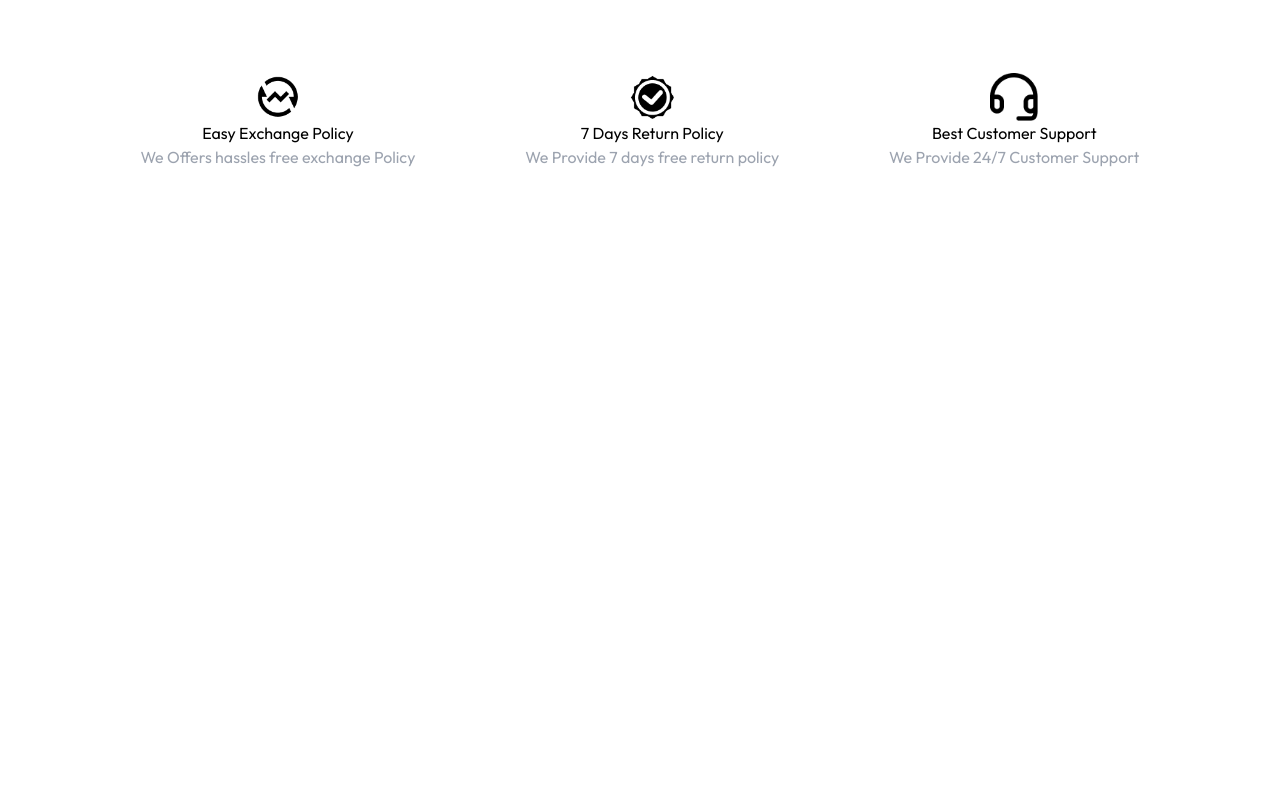
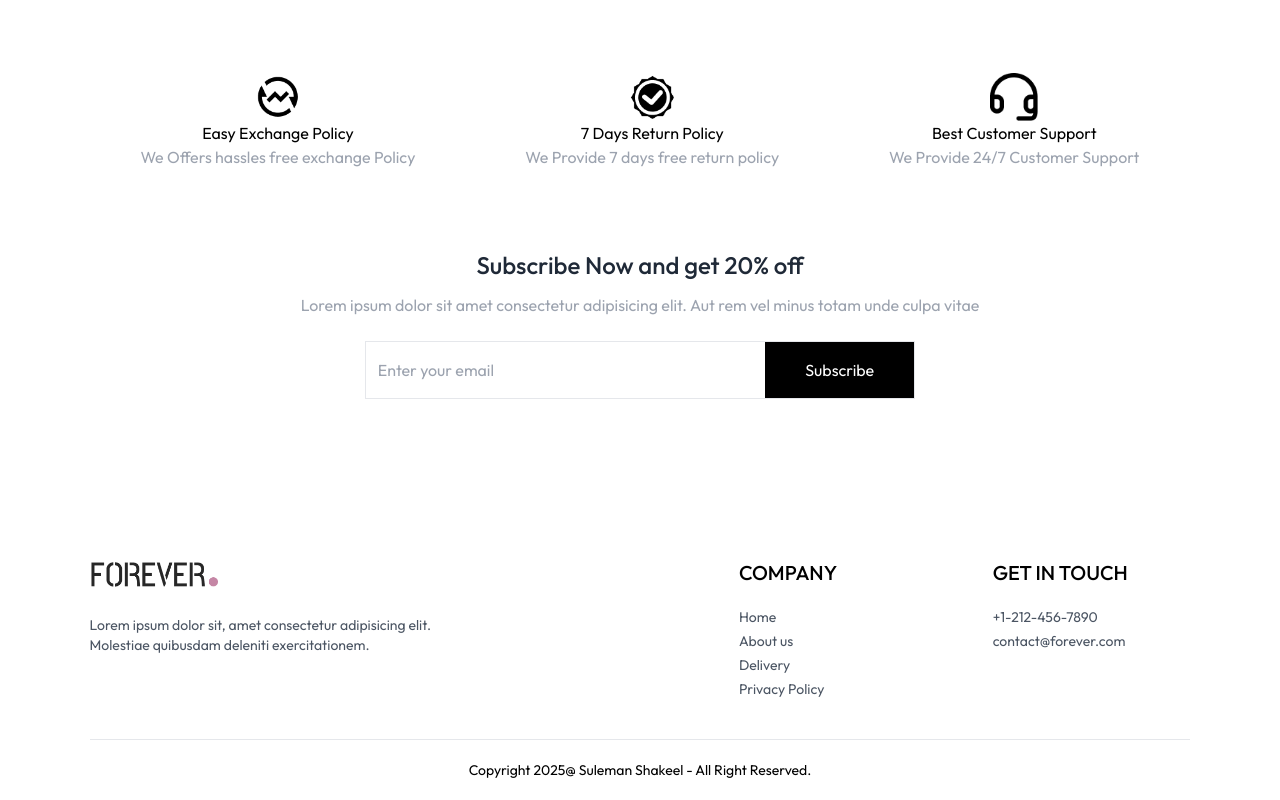
Before and after one commit to suleman37/Forever, a React (Create React App) app: page / in a window 1280 px wide. Shown: the part 1916-2716 px from the top of the page. Before the commit the page ends 2165 px from the top, so only its background shows below. Built offline with nearby package versions, Linux system fonts and the light colour scheme.

Commit message:
Add NewsLetter , Footer

```diff
--- a/src/App.jsx
+++ b/src/App.jsx
@@ -10,6 +10,7 @@
 import PlaceOrder from "./Pages/PlaceOrder";
 import Product from "./Pages/Product";
 import Navbar from "./components/Navbar";
+import Footer from "./components/Footer";
 
 const App = () => {
   return (
@@ -27,6 +28,7 @@
           <Route path="/place-order" element={<PlaceOrder />} />
           <Route path="/product/:id" element={<Product />} />
         </Routes>
+        <Footer/>
       </div>
     </>
   );
--- a/src/Pages/Home.jsx
+++ b/src/Pages/Home.jsx
@@ -3,6 +3,7 @@
 import LatestCollection from '../components/LatestCollection';
 import BestSeller from '../components/BestSeller';
 import OurPolicy from '../components/OurPolicy';
+import NewsLetter from '../components/NewsLetter';
 
 const Home = () => {
   return (
@@ -11,6 +12,7 @@
       <LatestCollection/>
       <BestSeller/>
       <OurPolicy/>
+      <NewsLetter/>
     </>
   )
 }
--- /dev/null
+++ b/src/components/Footer.jsx
@@ -0,0 +1,42 @@
+import React from "react";
+import logo from "../assets/frontend_assets/logo.png";
+
+const Footer = () => {
+  return (
+    <>
+      <div className="flex flex-col sm:grid grid-cols-[3fr_1fr_1fr] gap-14 my-10 mt-40 text-sm">
+        <div>
+          <img src={logo} alt="Forever Logo" className="w-32 mb-5" />
+          <p className="w-full md:w-2/3 text-gray-600">
+            Lorem ipsum dolor sit, amet consectetur adipisicing elit. Molestiae
+            quibusdam deleniti exercitationem.
+          </p>
+        </div>
+        <div>
+          <p className="text-xl font-medium mb-5">COMPANY</p>
+          <ul className="flex flex-col gap-1 text-gray-600">
+            <li>Home</li>
+            <li>About us</li>
+            <li>Delivery</li>
+            <li>Privacy Policy</li>
+          </ul>
+        </div>
+        <div>
+          <p className="text-xl font-medium mb-5">GET IN TOUCH</p>
+          <ul className="flex flex-col gap-1 text-gray-600">
+            <li>+1-212-456-7890</li>
+            <li>contact@forever.com</li>
+          </ul>
+        </div>
+      </div>
+      <div>
+        <hr />
+        <p className="py-5 text-sm text-center">
+          Copyright 2025@ Suleman Shakeel - All Right Reserved.
+        </p>
+      </div>
+    </>
+  );
+};
+
+export default Footer;
--- /dev/null
+++ b/src/components/NewsLetter.jsx
@@ -0,0 +1,20 @@
+import React from 'react';
+
+const HandleSubmit = (event) => {
+  event.preventDefault();
+}
+
+const NewsLetter = () => {
+  return (
+    <div className='text-center'>
+      <p className='text-2xl font-medium text-gray-800'>Subscribe Now and get 20% off</p>
+      <p className='text-gray-400 mt-3'>Lorem ipsum dolor sit amet consectetur adipisicing elit. Aut rem vel minus totam unde culpa vitae</p>
+      <form onSubmit={HandleSubmit} className='w-full sm:w-1/2 flex items-center gap-3 mx-auto my-6 border pl-3'>
+        <input type="email" placeholder='Enter your email' className='w-full sm:flex outline-none' />
+        <button className='bg-black text-white text-md px-10 py-4' type='submit'>Subscribe</button>
+      </form>
+    </div>
+  )
+}
+
+export default NewsLetter;
```
